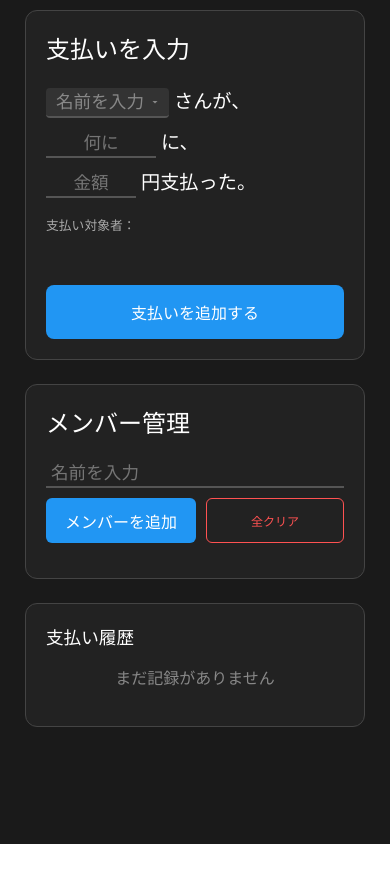
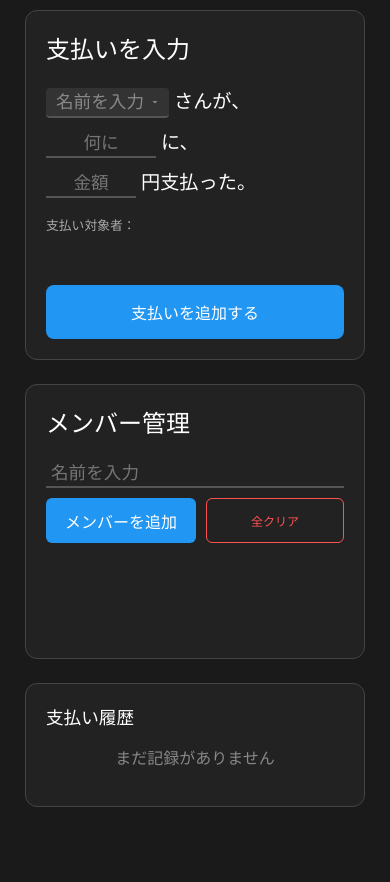
Before and after one commit to Mishima-Hiromi/split-bills-app, a React (Vite) app: page / in a window 390 px wide. Shown: the top 882 px of the page. Before the commit the page ends 844 px from the top, so only its background shows below. Built offline with nearby package versions, Linux system fonts and the light colour scheme.

Commit message:
レイアウトを調整

```diff
--- a/public/sw.js
+++ b/public/sw.js
@@ -1,4 +1,4 @@
-const CACHE_NAME = "split-bill-app-v2.04";
+const CACHE_NAME = "split-bill-app-v2.05";
 // オフラインで表示するために必要なファイルの一覧
 const urlsToCache = ["index.html", "manifest.json", "logo512.png"];
 
--- a/src/components/MemberSection.jsx
+++ b/src/components/MemberSection.jsx
@@ -71,11 +71,13 @@ function MemberSection({
   };
 
   const scrollContainerStyle = {
+    flex: 1, // ボタンと入力欄以外のスペースを全部使う
     overflowY: "auto", // はみ出したらスクロール
     display: "flex",
     flexDirection: "column",
     gap: "10px",
     paddingRight: "5px",
+    paddingBottom: isMobile ? "80px" : "20px",
   };
 
   // クリアボタン
```
